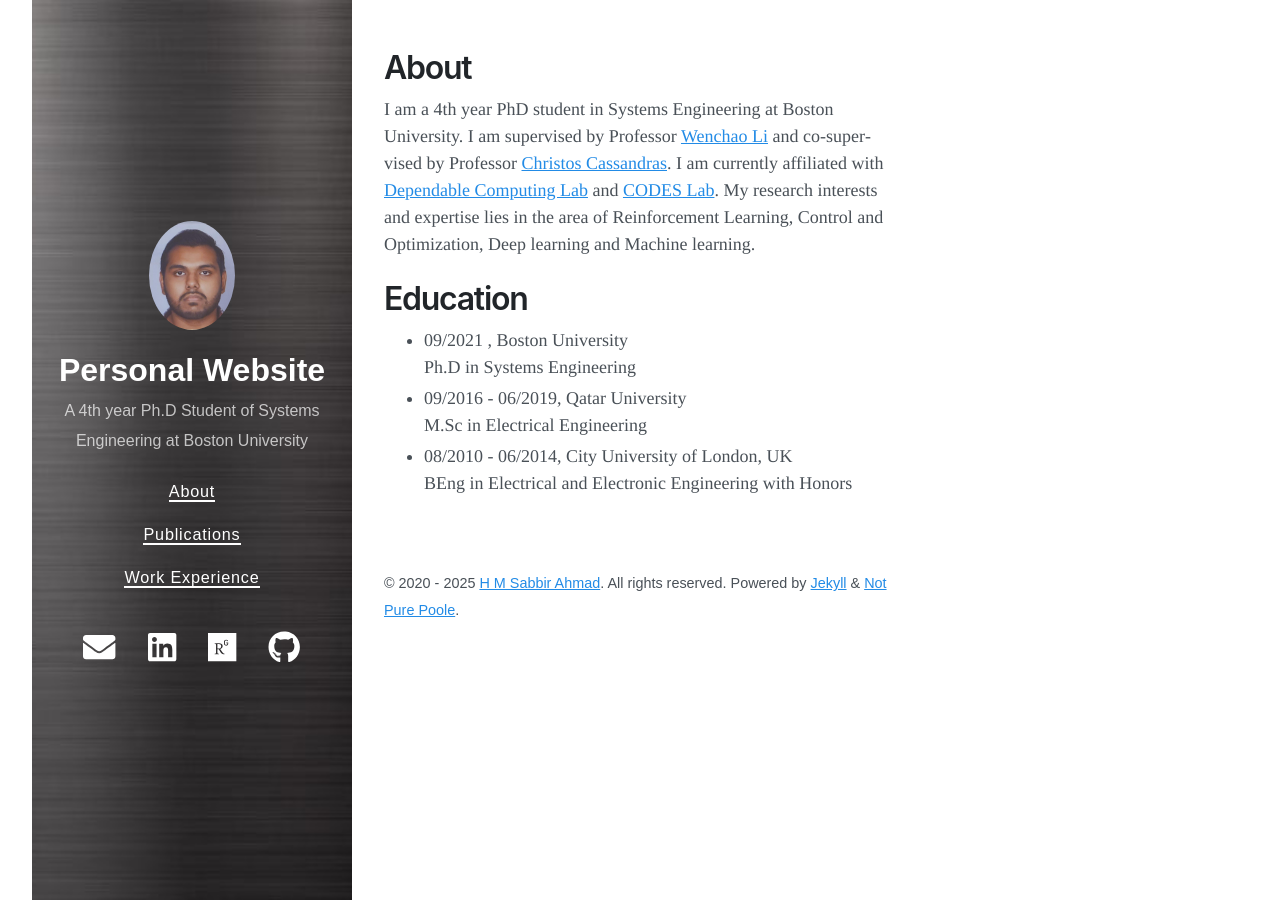
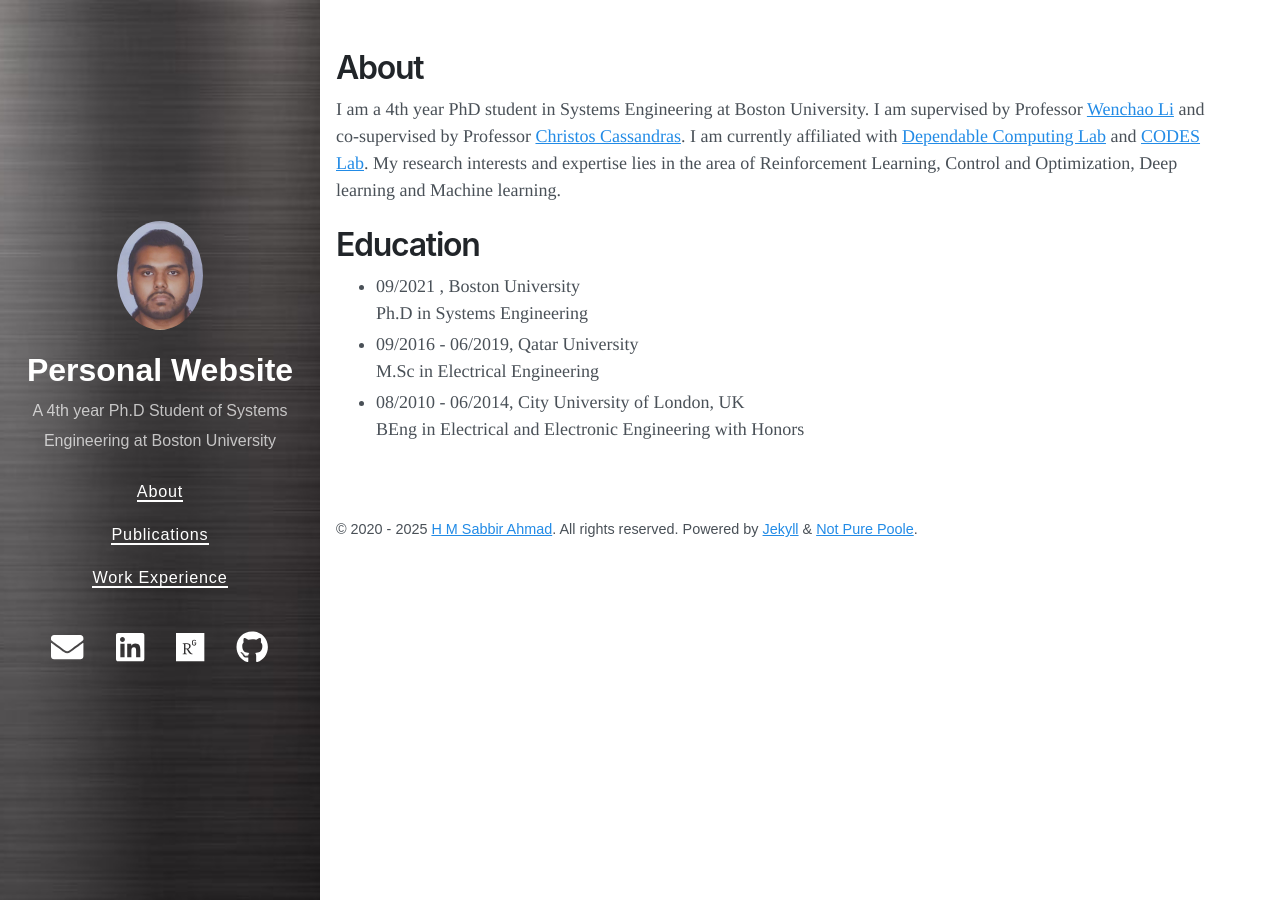
Before and after one commit to SabbirAhmad26/sabbirahmad26.github.io, a Jekyll site: the page built from about.md, in a window 1280 px wide. Built offline with Jekyll 4.4.1, drawn with Linux system fonts in a browser that asks for light colours; nearby versions of some CDN libraries.

Commit message:
Update styles.scss

```diff
--- a/assets/styles.scss
+++ b/assets/styles.scss
@@ -105,13 +105,45 @@
 }
 
 /* ===========================
-   Full-width Container Override
+   Full-width Overrides
    =========================== */
+
+/* Sidebar width */
+:root { --sidebar-w: 18rem; }  /* adjust if your sidebar is wider */
+
+/* Fix sidebar */
+.sidebar {
+  width: var(--sidebar-w) !important;
+}
+
+/* Expand main content fully */
+.content {
+  max-width: none !important;
+  width: auto !important;
+  margin-left: var(--sidebar-w) !important; /* push aside the sidebar */
+  margin-right: 2rem !important;            /* small right gutter */
+  padding-right: 2rem;                      /* spacing for readability */
+}
+
+/* Remove width limits on inner wrappers */
+.post,
+.page,
+.posts,
+.wrap,
 .container,
-.container.is-fluid {
-  max-width: 100% !important;  /* full screen width */
+.post .container,
+.page .container {
+  max-width: 100% !important;
   width: 100% !important;
-  margin: 0;
-  padding-left: 2rem;   /* small gutter on left */
-  padding-right: 2rem;  /* small gutter on right */
 }
+
+/* Mobile: stack sidebar on top */
+@media (max-width: 768px) {
+  :root { --sidebar-w: 0; }
+  .sidebar { width: 100% !important; }
+  .content {
+    margin-left: 0 !important;
+    margin-right: 1rem !important;
+    padding-right: 1rem;
+  }
+}
```
